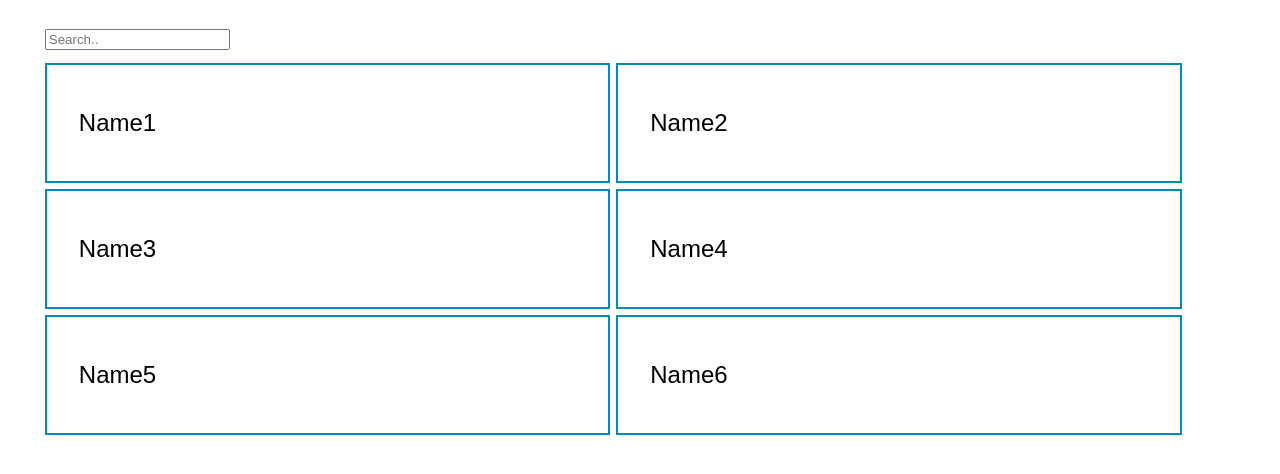
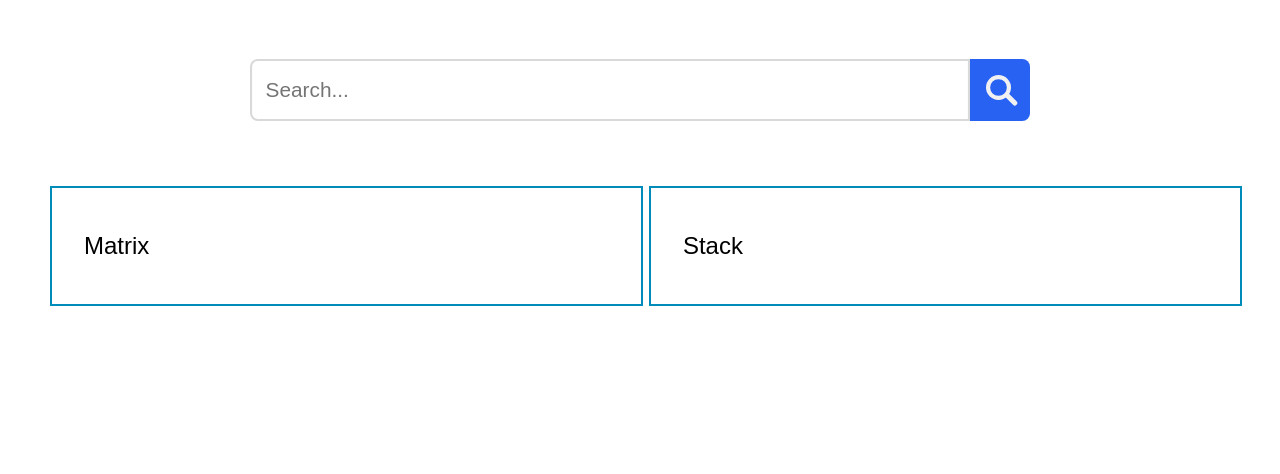
Before and after one commit to ana-baltaretu/Visualizer, a React (Create React App) app in the folder visualizer/: page / in a window 1280 px wide. Shown: the top 474 px of the page. Built offline with nearby package versions, Linux system fonts and the light colour scheme.

Commit message:
Add working search bar and dark mode.

```diff
--- a/visualizer/src/css/App.css
+++ b/visualizer/src/css/App.css
@@ -7,8 +7,8 @@
 }
 
 .spacer{
-  margin-left: 2%;
   margin-top: 1%;
+  margin-left: 3%;
 }
 
 .content {
@@ -39,3 +39,17 @@
   background-color: #008CBA; /* Green */
   color: white;
 }
+
+@media screen and (prefers-color-scheme: dark) {
+	.content, .spacer, .App-header, body, input {
+		color: #f1f1f1;
+	}
+	.content, .spacer, .App-header, .button, body {
+    background: #171717;
+    color: #f1f1f1;
+  }
+
+  .button {
+    background: #2e2e2e;
+  }
+}
--- a/visualizer/src/css/Board.css
+++ b/visualizer/src/css/Board.css
@@ -51,3 +51,13 @@ ol, ul {
 .game-info {
   margin-left: 20px;
 }
+
+@media screen and (prefers-color-scheme: dark) {
+	.square, input {
+		color: #f1f1f1;
+	}
+	.square {
+    background: #3b3b3b;
+    color: #f1f1f1;
+  }
+}
--- /dev/null
+++ b/visualizer/src/css/Search-bar.css
@@ -0,0 +1,147 @@
+.search-btn, input {
+	font: 1em Hind, sans-serif;
+  line-height: 1.5em;
+  border: 0;
+	box-sizing: border-box;
+	margin: 0;
+  padding: 0;
+  font-size: calc(16px + (24 - 16)*(100vw - 320px)/(1920 - 320));
+}
+input {
+	color: #171717;
+}
+.search-bar {
+	display: flex;
+}
+
+.search-bar input,
+.search-btn,
+.search-btn:before,
+.search-btn:after {
+	transition: all 0.25s ease-out;
+}
+.search-bar input,
+.search-btn {
+	width: 3em;
+	height: 3em;
+}
+.search-bar input:invalid:not(:focus),
+.search-btn {
+	cursor: pointer;
+}
+.search-bar,
+.search-bar input:focus,
+.search-bar input:valid  {
+	width: 100%;
+}
+.search-bar input:focus,
+.search-bar input:not(:focus) + .search-btn:focus {
+	outline: transparent;
+}
+.search-bar {
+	margin: auto;
+	padding: 1.5em;
+	justify-content: center;
+	max-width: 30em;
+}
+.search-bar input {
+	background: transparent;
+	border-radius: 1.5em;
+	box-shadow: 0 0 0 0.4em #171717 inset;
+	padding: 0.75em;
+	transform: translate(0.5em,0.5em) scale(0.5);
+	transform-origin: 100% 0;
+	-webkit-appearance: none;
+	-moz-appearance: none;
+	appearance: none;
+}
+
+.search-bar input:focus,
+.search-bar input:valid {
+	background: #fff;
+	border-radius: 0.375em 0 0 0.375em;
+	box-shadow: 0 0 0 0.1em #d9d9d9 inset;
+	transform: scale(1);
+}
+.search-btn {
+	background: #171717;
+	border-radius: 0 0.75em 0.75em 0 / 0 1.5em 1.5em 0;
+	padding: 0.75em;
+	position: relative;
+	transform: translate(0.25em,0.25em) rotate(45deg) scale(0.25,0.125);
+	transform-origin: 0 50%;
+}
+.search-btn:before,
+.search-btn:after {
+	content: "";
+	display: block;
+	opacity: 0;
+	position: absolute;
+}
+.search-btn:before {
+	border-radius: 50%;
+	box-shadow: 0 0 0 0.2em #f1f1f1 inset;
+	top: 0.75em;
+	left: 0.75em;
+	width: 1.2em;
+	height: 1.2em;
+}
+.search-btn:after {
+	background: #f1f1f1;
+	border-radius: 0 0.25em 0.25em 0;
+	top: 51%;
+	left: 51%;
+	width: 0.75em;
+	height: 0.25em;
+	transform: translate(0.2em,0) rotate(45deg);
+	transform-origin: 0 50%;
+}
+.search-btn span {
+	display: inline-block;
+	overflow: hidden;
+	width: 1px;
+	height: 1px;
+}
+
+/* Active state */
+.search-bar input:focus + .search-btn,
+.search-bar input:valid + .search-btn {
+	background: #2762f3;
+	border-radius: 0 0.375em 0.375em 0;
+	transform: scale(1);
+}
+.search-bar input:focus + .search-btn:before,
+.search-bar input:focus + .search-btn:after,
+.search-bar input:valid + .search-btn:before,
+.search-bar input:valid + .search-btn:after {
+	opacity: 1;
+}
+.search-bar input:focus + .search-btn:hover,
+.search-bar input:valid + .search-btn:hover,
+.search-bar input:valid:not(:focus) + .search-btn:focus {
+	background: #0c48db;
+}
+.search-bar input:focus + .search-btn:active,
+.search-bar input:valid + .search-btn:active {
+	transform: translateY(1px);
+}
+
+@media screen and (prefers-color-scheme: dark) {
+	body, input {
+		color: #f1f1f1;
+	}
+	body {
+		background: #171717;
+	}
+	.search-bar input {
+		box-shadow: 0 0 0 0.4em #f1f1f1 inset;
+	}
+	.search-bar input:focus,
+	.search-bar input:valid {
+		background: #3d3d3d;
+		box-shadow: 0 0 0 0.1em #3d3d3d inset;
+	}
+	.search-btn {
+		background: #f1f1f1;
+	}
+}
--- a/visualizer/src/js/App.js
+++ b/visualizer/src/js/App.js
@@ -1,36 +1,100 @@
 import React from 'react';
 import '../css/App.css';
+import '../css/Search-bar.css';
 
-function App() {
+class App extends React.Component {
+  constructor(props) {
+    super(props);
+    this.state = {
+      list: [
+        {
+          link: '/board',
+          title: 'Matrix',
+        },
+        {
+          link: '/stack',
+          title: 'Stack',
+        },
+        ]};
+  }
+
+  render() {
     return (
       <div className="App">
         <header className="App-header">
-        {/* <img src={logo} className="App-logo" alt="logo" /> */}
-        {/* <p>
-          Edit <code>src/App.js</code> and save to reload.
-        </p> */}
-        <div className = "spacer">
-
-
-          <input type="text" placeholder="Search.."></input>
-          <div className = "content">
-          <a href="/board" class="active">
-            <button className = "button">Name1</button>
-          </a>
-
-            <button className = "button">Name2</button>
-            <button className = "button">Name3</button>
-            <button className = "button">Name4</button>
-            <button className = "button">Name5</button>
-            <button className = "button">Name6</button>
+          <div>
+            <div className="container">
+              <section className="section">
+                            <List items={this.state.list} delete={this.removeItem} />
+              </section>
             </div>
           </div>
-
-
-
         </header>
       </div>
     );
   }
+}
 
+class List extends React.Component {
+    constructor(props) {
+        super(props);
+        this.state = {
+            filtered: []
+        };
+        this.handleChange = this.handleChange.bind(this);
+    }
+
+    componentDidMount() {
+    this.setState({
+      filtered: this.props.items
+    });
+  }
+
+  componentWillReceiveProps(nextProps) {
+    this.setState({
+      filtered: nextProps.items
+    });
+  }
+
+    handleChange(e) {
+    let currentList = []; // Variable to hold the original version of the list
+    let newList = []; // Variable to hold the filtered list before putting into state
+
+    if (e.target.value !== "") { // If the search bar isn't empty
+      currentList = this.props.items; // Assign the original list to currentList
+      newList = currentList.filter(item => {  // Use .filter() to determine which items should be displayed, based on the search terms
+        const lc = item.title.toLowerCase(); // change current item to lowercase
+        const filter = e.target.value.toLowerCase(); // change search term to lowercase
+        return lc.includes(filter); // check to see if the current list item includes the search term
+      });
+    } else { // If the search bar is empty, set newList to original task list
+      newList = this.props.items;
+    }
+
+    this.setState({ // Set the filtered state based on what our rules added to newList
+      filtered: newList
+    });
+  }
+
+    render() {
+        return (
+          <div>
+            <form action="" class="search-bar">
+              <input type="text" name="search" autocomplete="off" onChange={this.handleChange} placeholder="Search..."/>
+              <button class="search-btn" disabled>
+                <span>Search</span>
+              </button>
+            </form>
+            {/* <input type="text" className="input" name="search" onChange={this.handleChange} placeholder="Search..." /> */}
+              <ul>
+                  {this.state.filtered.map(item => (
+                    < a href={item.link} class="active" key={item.title}>
+                      <button className = "button">{item.title} &nbsp;</button>
+                    </a>
+                  ))}
+            </ul>
+          </div>
+        )
+    }
+}
 export default App;
```
Lines whose indentation alone changed are shown as unchanged.
